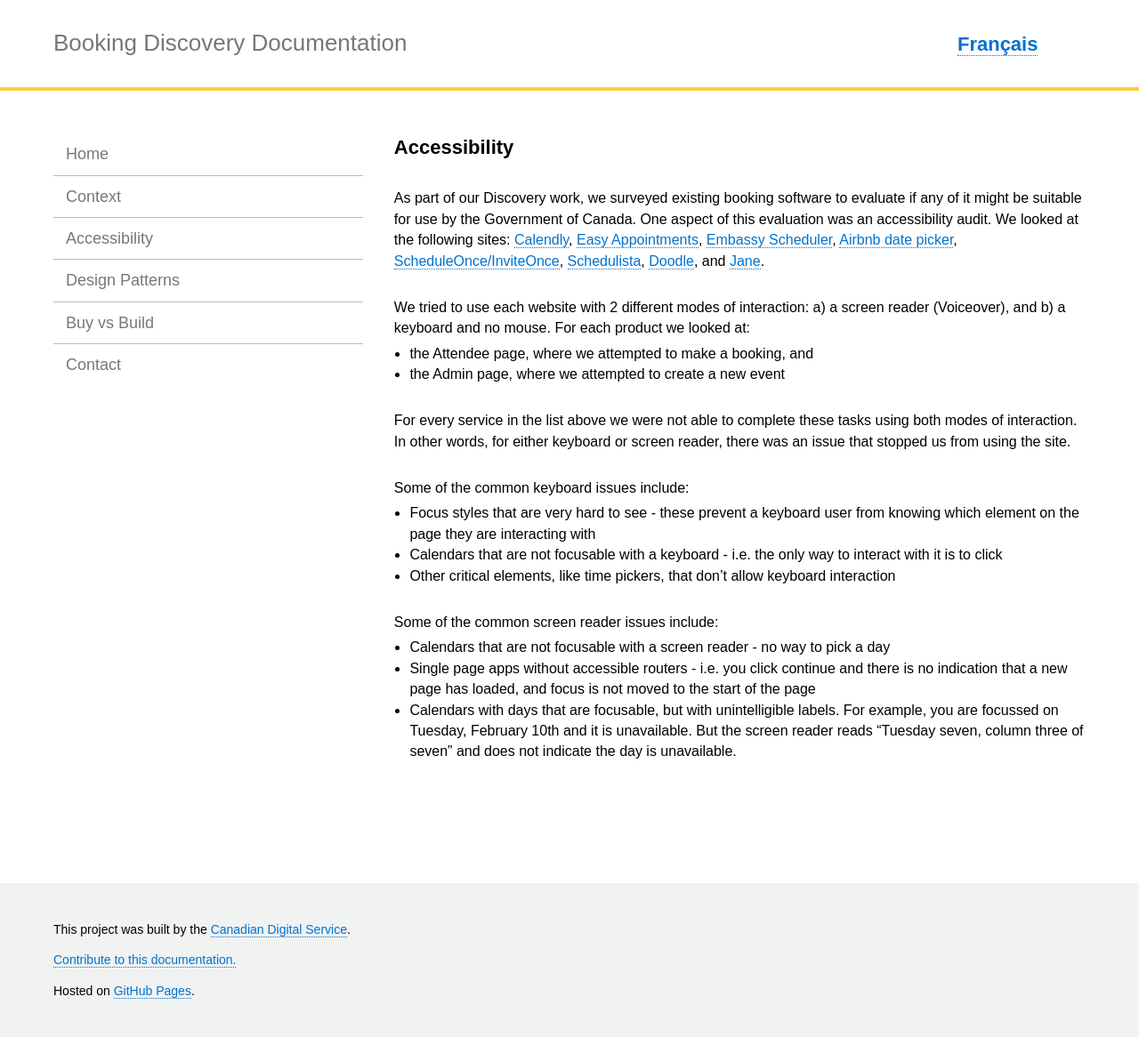
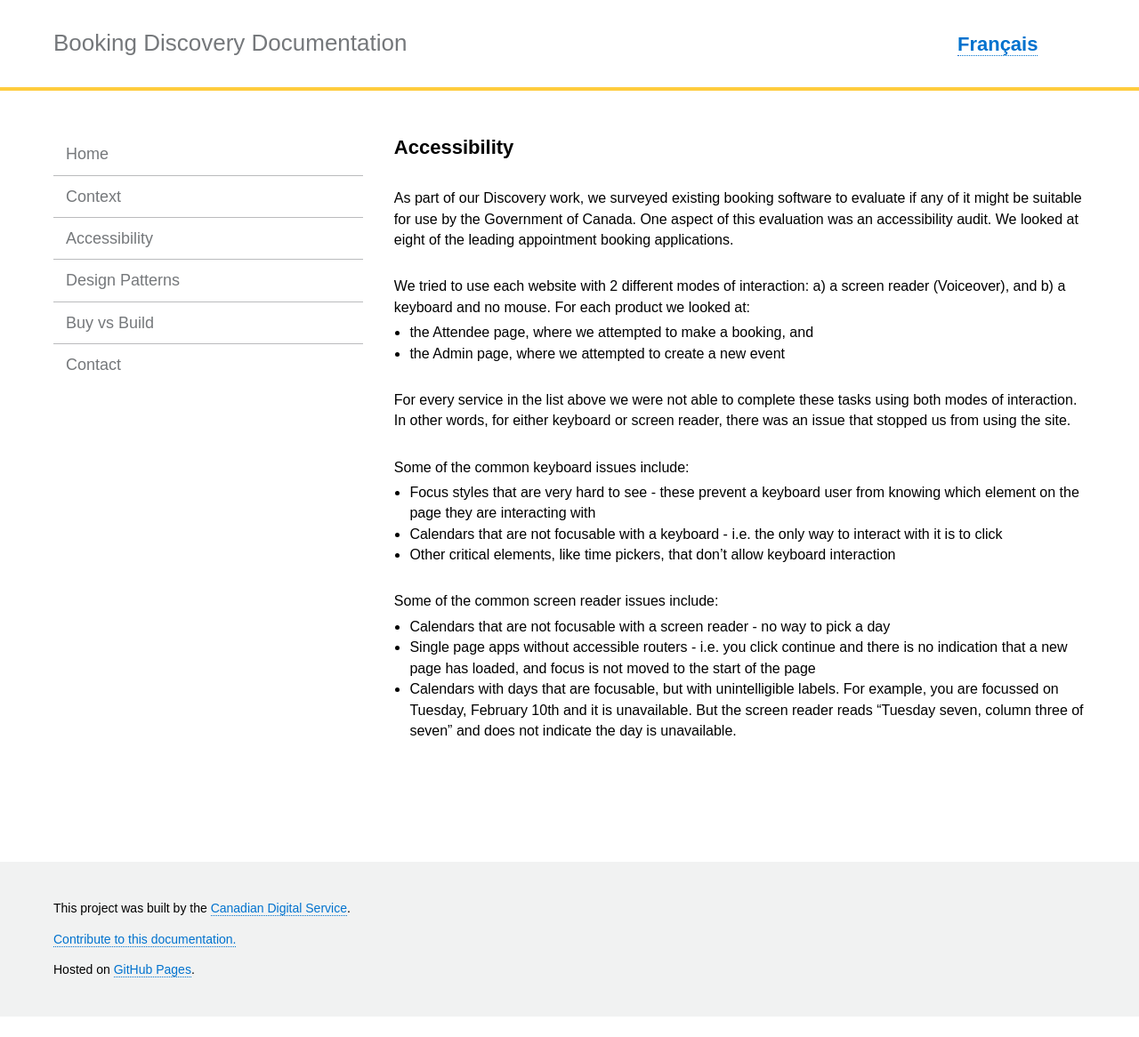
Before and after one commit to cds-snc/booking-documentation, a Jekyll site: the page built from _pages/en/accessibility.md, in a window 1280 px wide. Shown: the whole page at 89% size. Built offline with Jekyll 4.4.1, drawn with Linux system fonts in a browser that asks for light colours; after the commit the page ends 1143 px from its top, so only the background shows below that.

Commit message:
removed names of apps we looked at

```diff
--- a/_pages/en/accessibility.md
+++ b/_pages/en/accessibility.md
@@ -6,7 +6,7 @@ permalink: "/accessibility/"
 trans_url: "/fr-accessibility/"
 ---
 
-As part of our Discovery work, we surveyed existing booking software to evaluate if any of it might be suitable for use by the Government of Canada. One aspect of this evaluation was an accessibility audit. We looked at the following sites: [Calendly](https://calendly.com/), [Easy Appointments](https://demo.easyappointments.org/), [Embassy Scheduler](http://cts-ca.anzus.solutions/infoschedule?customer=embassyca&wf=appointments&action=schedule&locationId=LDN), [Airbnb date picker](https://www.airbnb.ca/), [ScheduleOnce/InviteOnce](https://www.oncehub.com/), [Schedulista](https://www.schedulista.com/), [Doodle](https://doodle.com/), and [Jane](https://jane.app/).
+As part of our Discovery work, we surveyed existing booking software to evaluate if any of it might be suitable for use by the Government of Canada. One aspect of this evaluation was an accessibility audit. We looked at eight of the leading appointment booking applications.
 
 We tried to use each website with 2 different modes of interaction: a) a screen reader (Voiceover), and b) a keyboard and no mouse. For each product we looked at:
 - the Attendee page, where we attempted to make a booking, and
```
